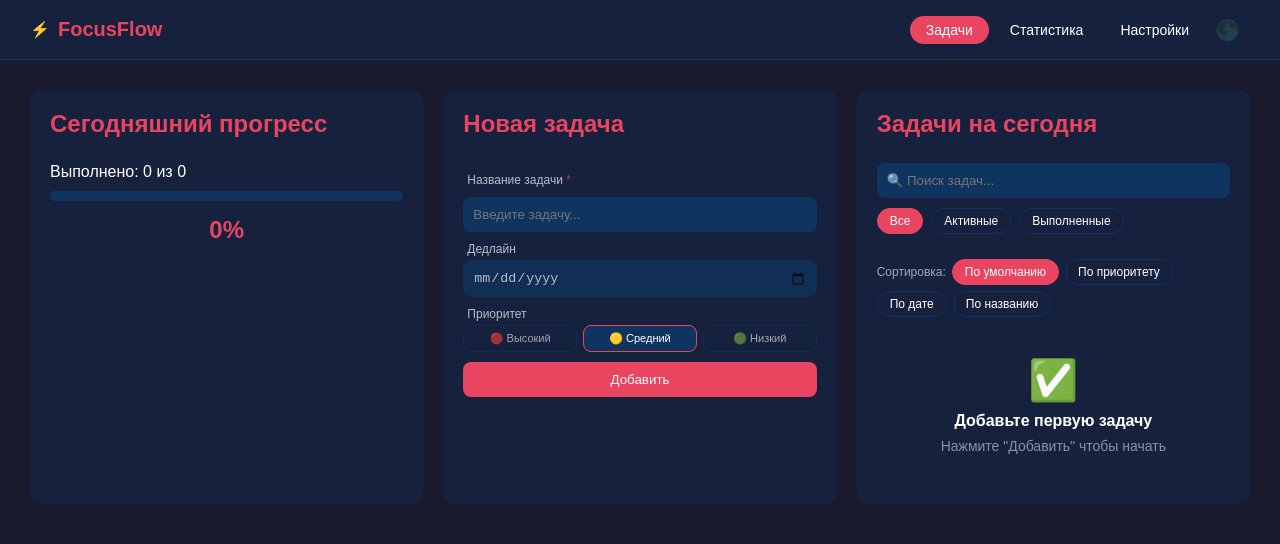
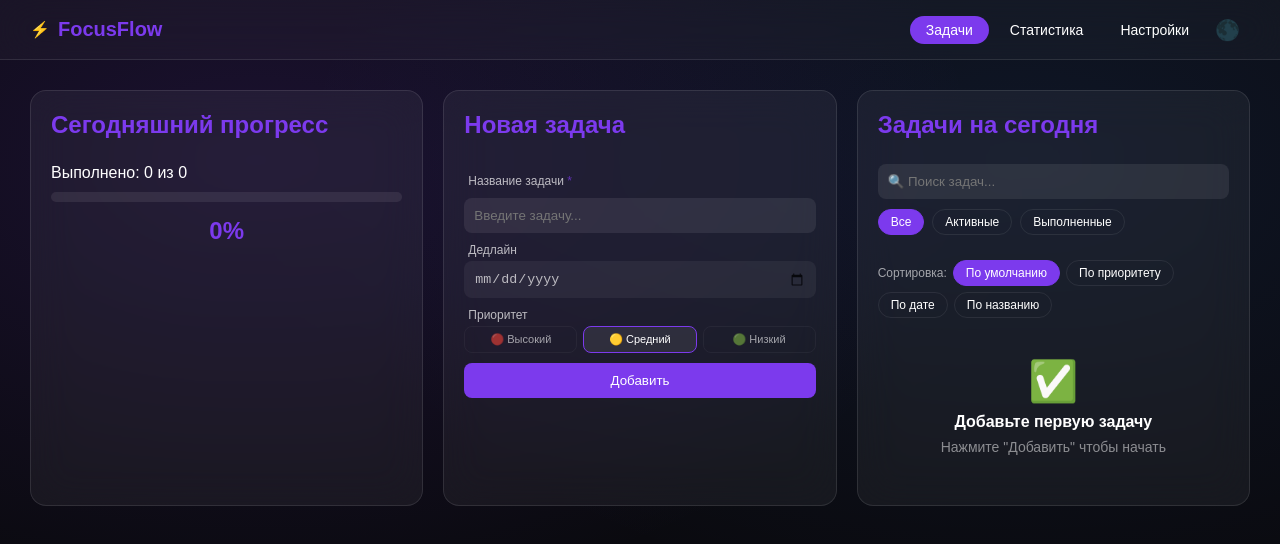
Before and after one commit to Pandapop16/focusflow-react, a React (Vite) app: page / in a window 1280 px wide. Shown: the top 544 px of the page. Built offline with nearby package versions, Linux system fonts and the light colour scheme.

Commit message:
feat: glassmorphism design

```diff
--- a/src/index.css
+++ b/src/index.css
@@ -5,15 +5,20 @@
 }
 
 :root {
-  --color-bg: #1a1a2e;
-  --color-card: #16213e;
-  --color-accent: #e94560;
-  --color-input: #0f3460;
+  --color-bg: #0a0a0f;
+  --color-card: rgba(255, 255, 255, 0.05);
+  --color-accent: #7c3aed;
+  --color-input: rgba(255, 255, 255, 0.08);
   --color-text: #ffffff;
+  --color-border:rgba(255, 255, 255, 0.1);
 }
 
 body {
   background-color: var(--color-bg);
+  background-image:
+  radial-gradient(ellipse at 20% 20%, rgba(124, 58, 237, 0.15) 0%, transparent 50%),
+  radial-gradient(ellipse at 80% 20%, rgba(59, 130, 246, 0.1) 0%, transparent 50%);
+  background-attachment: fixed;
   color: var(--color-text);
   font-family: Arial, Helvetica, sans-serif;
   min-height: 100vh;
@@ -25,8 +30,10 @@ body {
   align-items: center;
   padding: 0 30px;
   height: 60px;
-  background-color: var(--color-card);
-  border-bottom: 1px solid var(--color-input);
+  background: rgba(255, 255, 255, 0.03);
+  backdrop-filter: blur(20px);
+  -webkit-backdrop-filter: blur(20px);
+  border-bottom: 1px solid var(--color-border);
 }
 
 .logo {
@@ -73,8 +80,11 @@ body {
 .card {
   flex: 1;
   min-width: 280px;
-  background-color: var(--color-card);
-  border-radius: 12px;
+  background: var(--color-card);
+  backdrop-filter: blur(20px);
+  -webkit-backdrop-filter: blur(20px);
+  border: 1px solid var(--color-border);
+  border-radius: 16px;
   padding: 20px;
   margin: 10px;
   display: flex;
@@ -85,7 +95,8 @@ body {
 
 .card:hover {
   transform: translateY(-4px);
-  box-shadow: 0 8px 24px rgba(0, 0, 0, 0.12);
+  box-shadow: 0 8px 32px rgba(124, 58, 237, 0.2);
+  border-color: rgba(124, 58, 237, 0.3);
 }
 
 h2 {
@@ -211,11 +222,18 @@ li:hover {
 }
 
 body.light-theme {
-  --color-bg: #f5f5f5;
-  --color-card: #ffffff;
-  --color-accent: #e94560;
-  --color-input: #e8e8e8;
+  --color-bg: #f0f4ff;
+  --color-card: rgba(255, 255, 255, 0.7);
+  --color-accent: #7c3aed;
+  --color-input: rgba(255, 255, 255, 0.9);
   --color-text: #1a1a2e;
+  --color-border:rgba(0, 0, 0, 0.1)
+}
+
+body.light-theme {
+  background-image:
+  radial-gradient(ellipse at 20% 50%, rgba(124,58,237,0.08) 0%, transparent 50%),
+  radial-gradient(ellipse at 80% 20%, rgba(59,130,246,0.06) 0%, transparent 50%);
 }
 
 @media (max-width: 768px) {
```
